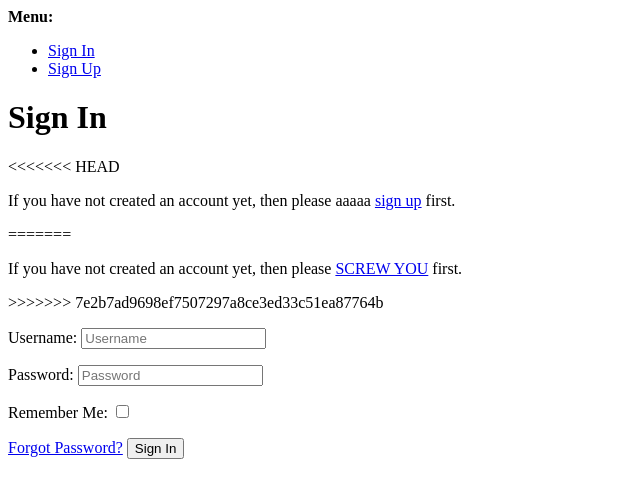
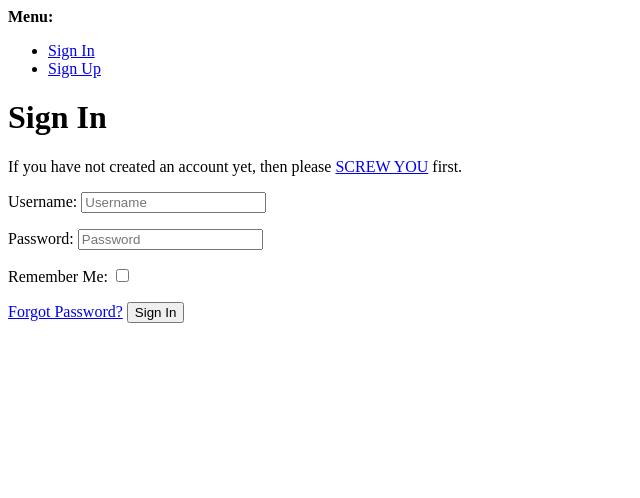
Before and after one commit to Raivis80/colour-connector, a Django app: page /account/login/ in a window 1280 px wide. Shown: the top 498 px of the page, without its empty margins (0-640 px from the left). Run offline with Django 3.2, Linux system fonts and the light colour scheme; some libraries are stand-ins or nearby versions.

Commit message:
committing for pull

```diff
--- a/templates/allauth/account/login.html
+++ b/templates/allauth/account/login.html
@@ -29,13 +29,8 @@ for a {{ site_name }} account and sign in below:{% endblocktrans %}</p>
 {% include "socialaccount/snippets/login_extra.html" %}
 
 {% else %}
-<<<<<<< HEAD
-<p>{% blocktrans %}If you have not created an account yet, then please aaaaa
-<a href="{{ signup_url }}">sign up</a> first.{% endblocktrans %}</p>
-=======
 <p>{% blocktrans %}If you have not created an account yet, then please
 <a href="{{ signup_url }}">SCREW YOU</a> first.{% endblocktrans %}</p>
->>>>>>> 7e2b7ad9698ef7507297a8ce3ed33c51ea87764b
 {% endif %}
 
 <form class="login" method="POST" action="{% url 'account_login' %}">
```
